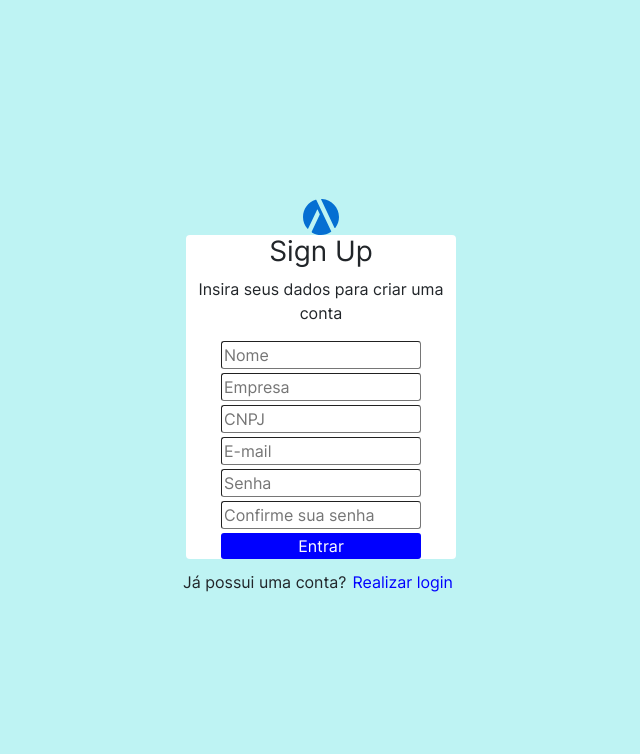
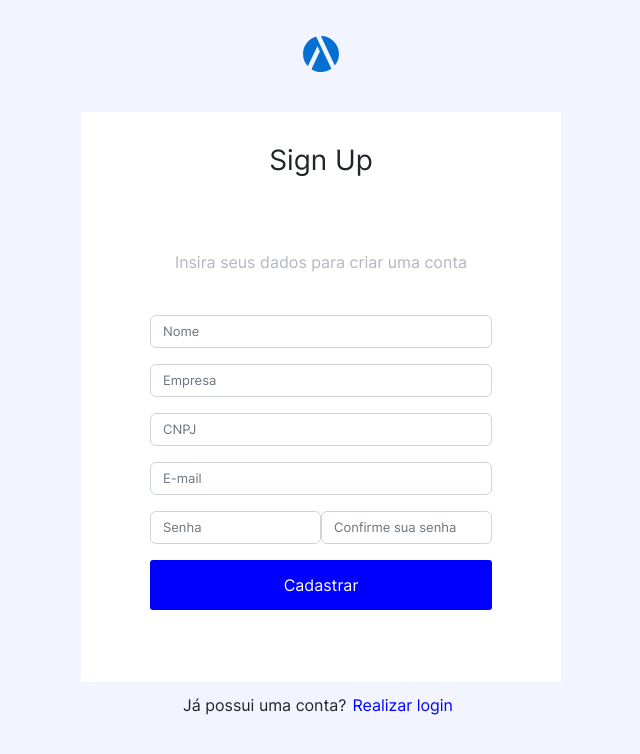
Before and after one commit to PivaWillian/LABClothingCollection, an Angular app: page /cadastro in a window 1280 px wide. Shown: the top 754 px of the page, without its empty margins (319-959 px from the left). Built offline with nearby package versions, Linux system fonts and the light colour scheme.

Commit message:
Login e cadastro usuário

```diff
--- a/db.json
+++ b/db.json
@@ -74,6 +74,15 @@
       "cnpj": 73252786000145,
       "email": "joaozinho@joaozinho.com",
       "senha": "********"
+    },
+    {
+      "nome": "Willian dos Santos Piva",
+      "empresa": "Audaces",
+      "cnpj": 11222333000455,
+      "email": "willianpiva@audaces.com",
+      "senha": "aprovado",
+      "confirmacao": "aprovado",
+      "id": 2
     }
   ]
 }
--- a/src/app/pages/cadastramento/cadastramento.component.html
+++ b/src/app/pages/cadastramento/cadastramento.component.html
@@ -1,28 +1,30 @@
 <div class="centraliza">
-    <img src="../../../assets/Fill-51.svg" alt="">
+    <img src="../../../assets/Fill-51.svg" alt="Audaces Logo">
     <div class="square">
       <h3>Sign Up</h3>
       <p id="texto">Insira seus dados para criar uma conta</p>
       <form class="form" [formGroup]="myForm" (ngSubmit)="onSubmit()">
-        <div class="form-item">
-          <input type="text" formControlName="nome" placeholder="Nome">
+        <div class="form-item form-group">
+          <input class="form-control" type="text" formControlName="nome" placeholder="Nome">
         </div>
-        <div class="form-item">
-          <input type="text" formControlName="empresa" placeholder="Empresa">
+        <div class="form-item form-group">
+          <input class="form-control" type="text" formControlName="empresa" placeholder="Empresa">
         </div>
-        <div class="form-item">
-          <input type="number" formControlName="cnpj" placeholder="CNPJ">
+        <div class="form-item form-group">
+          <input class="form-control" type="number" formControlName="cnpj" placeholder="CNPJ">
         </div>
-        <div class="form-item">
-          <input type="email" formControlName="email" placeholder="E-mail"/>
+        <div class="form-item form-group">
+          <input class="form-control" type="email" formControlName="email" placeholder="E-mail"/>
         </div>
-        <div class="form-item">
-          <input type="password" formControlName="senha" placeholder="Senha"/>
+        <div class="pass">
+          <div class="form-item form-group pass2">
+            <input class="form-control" type="password" formControlName="senha" placeholder="Senha"/>
+          </div>
+          <div class="form-item form-group pass2">
+            <input class="form-control" type="password" formControlName="confirmacao" placeholder="Confirme sua senha">
+          </div>
         </div>
-        <div class="form-item">
-          <input type="password" formControlName="confirmacao" placeholder="Confirme sua senha">
-        </div>
-        <button type="submit" class="botao">Entrar</button>
+        <button type="submit" class="botao">Cadastrar</button>
       </form>
     </div>
     <p class="final">Já possui uma conta?<button class="link" (click)="realizaLogin()">Realizar login</button></p>
--- a/src/app/pages/cadastramento/cadastramento.component.scss
+++ b/src/app/pages/cadastramento/cadastramento.component.scss
@@ -4,23 +4,25 @@
     flex-direction: column;
     justify-content: center;
     align-items: center;
-    background-color: rgb(190, 243, 243);
+    background-color: #F2F5FF;
 }
 
 .square{
-    width: 270px;
+    width: 480px;
+    height: 570px;
     display: flex;
     align-items: center;
     flex-direction: column;
     background-color: white;
-    border-radius: 4px;
+    justify-content: space-around;
+}
+
+.form-item>div{
+    width: 352px;
 }
 
 .form-item>input{
-    width: 200px;
-    margin-bottom: 4px;
-    border-radius: 3px;
-    border-width: 1px;
+    font-size: 13px;
 }
 
 .botao{
@@ -29,6 +31,7 @@
     color: white;
     width: 100%;
     border-radius: 3px;
+    height: 50px;
 }
 
 .link{
@@ -41,6 +44,26 @@
     transform: translateY(10px);
 }
 
+img{
+    transform: translateY(-40px);
+}
+
+.pass{
+    display: flex;
+    flex-direction: row;
+}
+
+.pass2{
+    width: 171px;
+}
+
+.form{
+    height: 295px;
+    display: flex;
+    flex-direction: column;
+    justify-content: space-between;
+    transform: translateY(-40px);
+}
 #texto{
-    text-align: center;
+    color: #B4B6C1;
 }
--- a/src/app/pages/login/login.component.html
+++ b/src/app/pages/login/login.component.html
@@ -2,17 +2,17 @@
   <img src="../../../assets/Fill-51.svg" alt="Logo Audaces">
   <div class="square">
     <h3>Sign In</h3>
-      <p>Insira suas credenciais para acessar a conta</p>
+    <p class="color1">Insira suas credenciais para acessar a conta</p>
     <form class="form" [formGroup]="myForm" (ngSubmit)="onSubmit()">
-        <div class="form-group">
-          <input type="email" formControlName="email" placeholder="Informe seu e-mail"/>
+      <div class="form-group color1">
+        <input class="form-control" type="email" formControlName="email" placeholder="Informe seu e-mail"/>
       </div>
-        <div class="form-group">
-          <input type="password" formControlName="senha" placeholder="Informe sua senha"/>
+      <div class="form-group color1">
+        <input class="form-control" type="password" formControlName="senha" placeholder="Informe sua senha"/>
       </div>
       <button type="submit" class="btn btn2">Entrar</button>
     </form>
   </div>
-    <p>Esqueceu sua senha? <button class="link" (click)="redefinirSenha()">Redefinir senha</button></p>
-    <p>Não possui cadastro? <button class="link" (click)="cadastrarUsuario()">Cadastre-se</button></p>
+  <p class="color1">Esqueceu sua senha? <button class="link" (click)="redefinirSenha()">Redefinir senha</button></p>
+  <p class="color1">Não possui cadastro? <button class="link" (click)="cadastrarUsuario()">Cadastre-se</button></p>
 </div>
--- a/src/app/pages/login/login.component.scss
+++ b/src/app/pages/login/login.component.scss
@@ -5,7 +5,7 @@
     flex-direction: column;
     justify-content: center;
     align-items: center;
-    background-color: rgb(190, 243, 243);
+    background-color: #f2f5ff;
 }
 
 img{
@@ -13,28 +13,34 @@ img{
 }
 
 .square{
+    width: 480px;
+    height: 395px;
     border-radius: 8px;
     background-color: white;
     display: flex;
     flex-direction: column;
     align-items: center;
-    height: 35%;
+    justify-content: space-around;
+
 }
 
 .form{
     display: flex;
     flex-direction: column;
+    width: 70%;
+    transform: translateY(-20px);
 }
 
 .form-group{
-    margin-top: 10px;
+
+    margin-bottom: 16px;
 }
 
 .btn2{
-    background-color: blue;
+    background-color: #0073cf;
     color: white;
-    border-radius: 8px;
-    margin-top: 10px;
+    border-radius: 6px;
+    // margin-top: 10px;
 }
 
 .link{
@@ -44,3 +50,7 @@ img{
     cursor: pointer;
     color: blue;
 }
+
+.color1{
+    color: #b4b6c1;
+}
```
Lines whose indentation alone changed are shown as unchanged.
